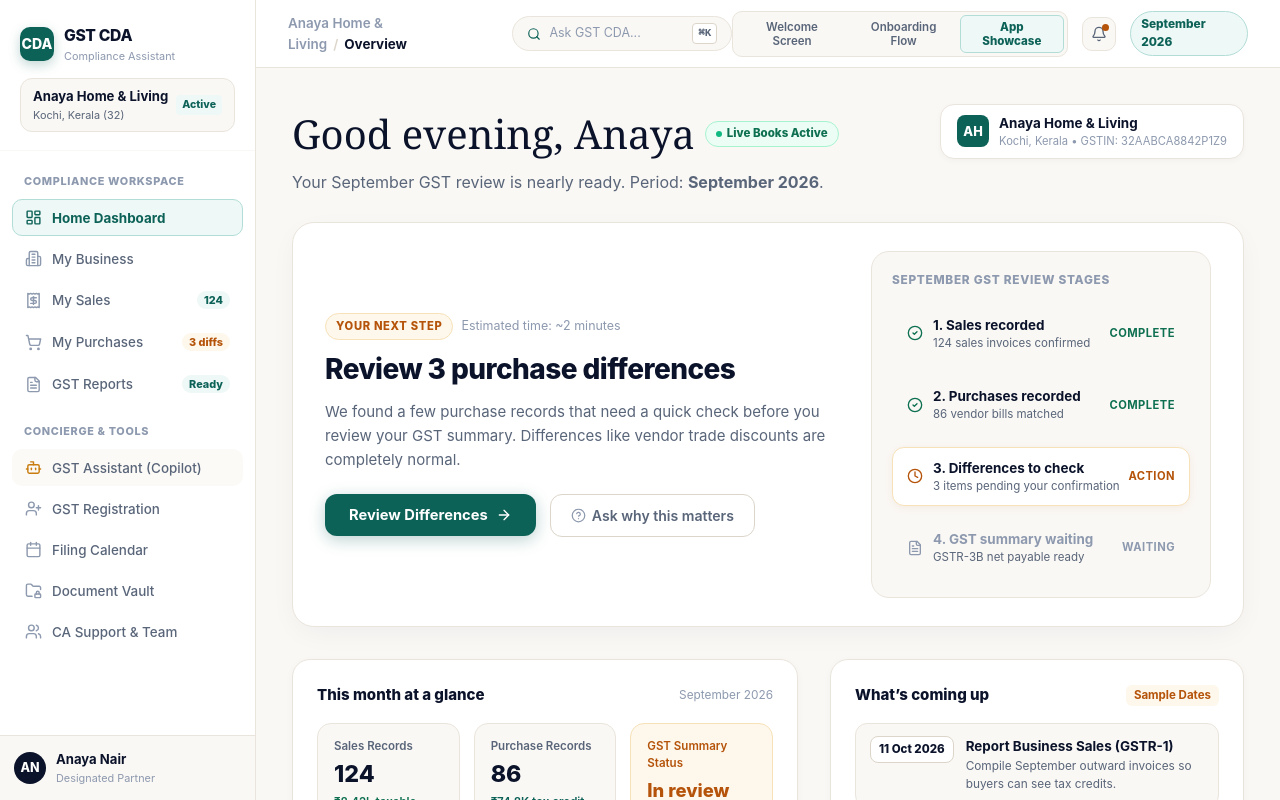
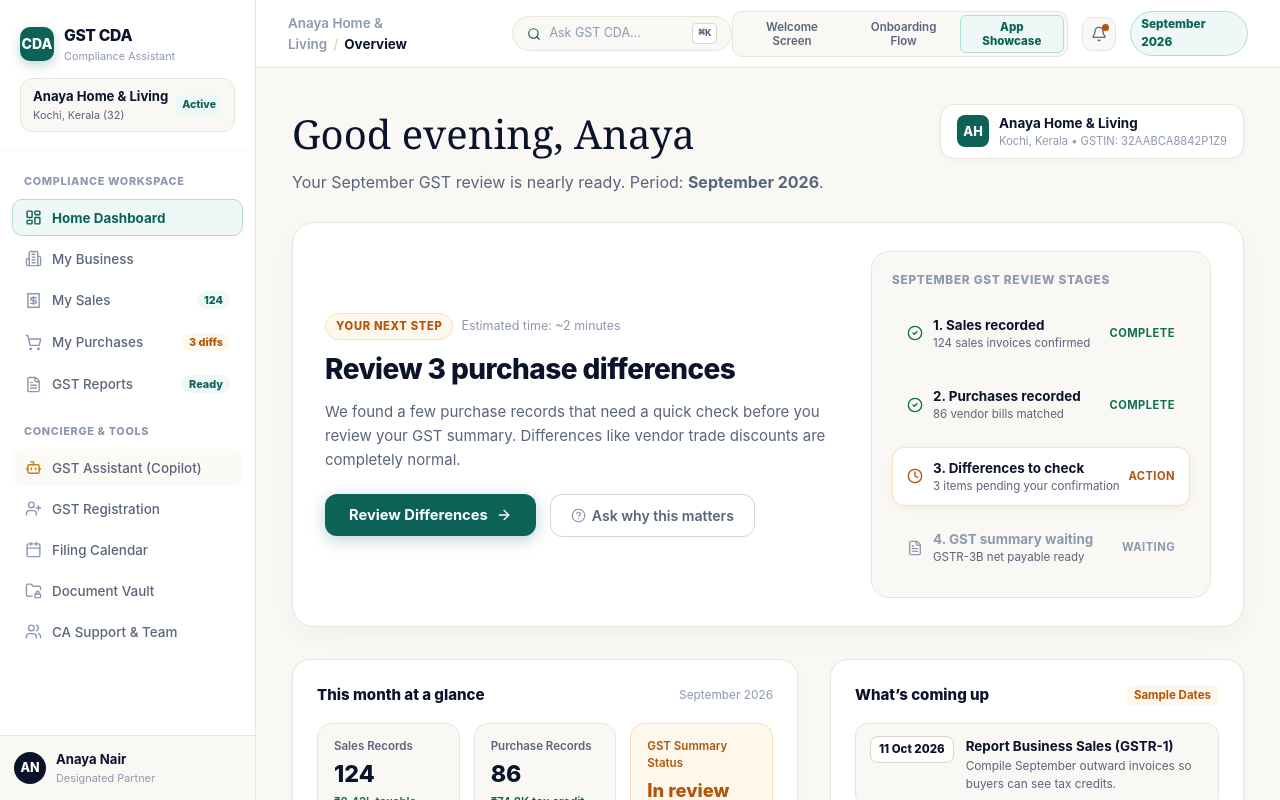
Before and after one commit to Aneesh-20/GST-CDA, a Next.js app: page / in a window 1280 px wide. Shown: the top 800 px of the page. Built offline with nearby package versions, Linux system fonts and the light colour scheme.

Commit message:
fix: remove Live Books Active pill from dashboard header

```diff
--- a/src/components/HomeHeroDashboard.jsx
+++ b/src/components/HomeHeroDashboard.jsx
@@ -24,25 +24,10 @@ export default function HomeHeroDashboard({ onNavigate, onAskCopilot, onRequestC
       {/* Top Greeting & Demo Workspace Pill */}
       <div style={{ display: 'flex', alignItems: 'flex-start', justifyContent: 'space-between', marginBottom: 28 }}>
         <div>
-          <div style={{ display: 'flex', alignItems: 'center', gap: 10 }}>
+          <div>
             <h1 className="font-editorial" style={{ fontSize: '2.5rem', fontWeight: 500, color: '#0B132B', margin: 0 }}>
               Good evening, Anaya
             </h1>
-            <span style={{
-              fontSize: '0.72rem',
-              fontWeight: 800,
-              padding: '3px 10px',
-              borderRadius: 9999,
-              backgroundColor: '#ECFDF5',
-              color: '#0E7051',
-              border: '1px solid #A7F3D0',
-              display: 'inline-flex',
-              alignItems: 'center',
-              gap: 5
-            }}>
-              <span style={{ width: 6, height: 6, borderRadius: '50%', backgroundColor: '#10B981', display: 'inline-block' }} />
-              <span>Live Books Active</span>
-            </span>
           </div>
           <p style={{ fontSize: '1rem', color: '#596579', marginTop: 6 }}>
             Your September GST review is nearly ready. Period: <strong>September 2026</strong>.
```
